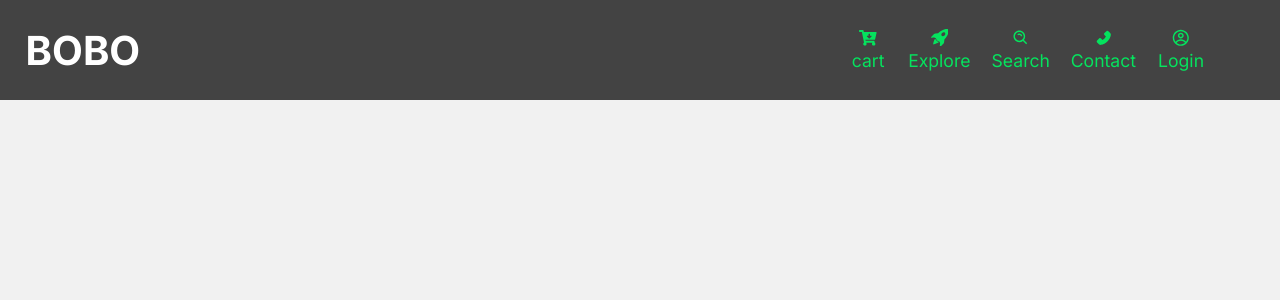
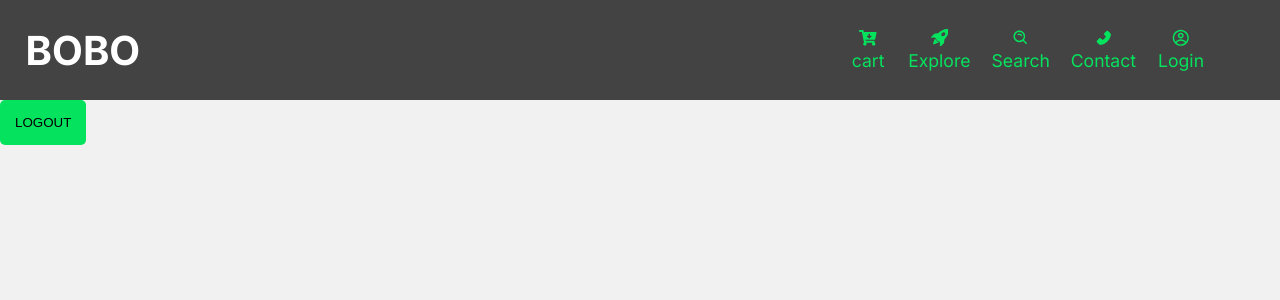
Before and after one commit to NeoDitjoe/Food-shop, a Next.js app: page /profile in a window 1280 px wide. Shown: the top 300 px of the page. Built offline with nearby package versions, Linux system fonts and the light colour scheme; no server answers.

Commit message:
restrict user if not logged in

```diff
--- a/components/layout/Header.js
+++ b/components/layout/Header.js
@@ -24,7 +24,7 @@ export function Navlist(){
             <LinkButton link='/' name={ <BsFillRocketTakeoffFill/>} text='Explore' />
             <LinkButton link='/' name={ <BiSearchAlt/>} text='Search' />
             <LinkButton link='/' name={ <AiFillPhone/>} text='Contact' />
-            <LinkButton link='/dashboard' name={ <CgProfile/>} text={session ? session.user.email[1] : 'Login' } />
+            <LinkButton link={session ? '/profile' : '/auth'} name={ <CgProfile/>} text={session ? session.user.email[1] : 'Login' } />
         </ul>
     )
 }
--- a/pages/profile/index.js
+++ b/pages/profile/index.js
@@ -1,10 +1,16 @@
-import { useSession } from "next-auth/react"
+import LinkButton, { Button } from "@/components/button/button"
+import { useSession, signOut } from "next-auth/react"
+import { Fragment } from "react"
 
 export default function UserProfile(){
 
     const { data: session, status} = useSession()
 
     return(
-        <h1>{session && session.user.email[1]}</h1>
+        <Fragment>
+            <h1>{session && session.user.email[1]}</h1>
+
+            <Button click={() => signOut()} name='LOGOUT'/>
+        </Fragment>
     )
 }
```
